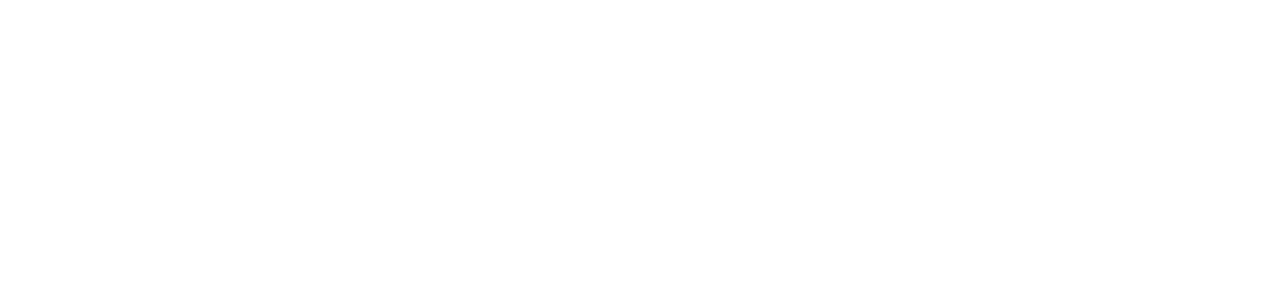
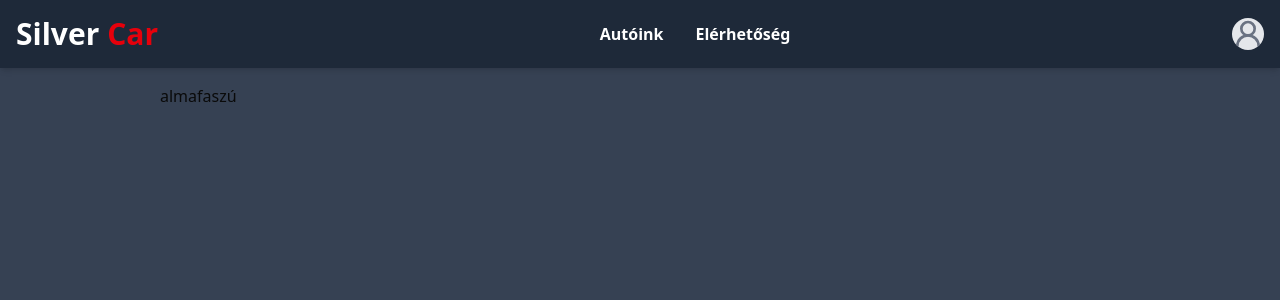
Before and after one commit to horvathmartin97/my-showcase-projects, a React (Vite) app in the folder silverArrowCar/frontend/: page /addNewCar in a window 1280 px wide. Before the commit this address had no page. Shown: the top 300 px of the page. Built offline with nearby package versions, Linux system fonts and the light colour scheme; sample sign-in values are in the browser's storage.

Commit message:
feat: add ProtectedRoute component and integrate it into routing for AddNewCarPage; create AddNewCarPage component

```diff
--- /dev/null
+++ b/silverArrowCar/frontend/src/components/ProtectedRoute.tsx
@@ -0,0 +1,28 @@
+import { useContext, useEffect, useState } from "react";
+import { Navigate } from "react-router";
+import { AuthContext } from "../contexts/AuthContext";
+
+type ProtectedRouteProps = {
+  children: React.ReactNode;
+};
+
+export default function ProtectedRoute({ children }: ProtectedRouteProps) {
+  const auth = useContext(AuthContext);
+  const [isHydrated, setIsHydrated] = useState(false);
+
+  useEffect(() => {
+    if (auth?.user?.role !== "ADMIN") {
+      setIsHydrated(true);
+    }
+  }, [auth]);
+
+  if (!isHydrated) {
+    return <div>Loading...</div>;
+  }
+
+  if (!auth?.user) {
+    return <Navigate to="/login" replace />;
+  }
+
+  return <div>{children}</div>;
+}
--- a/silverArrowCar/frontend/src/main.tsx
+++ b/silverArrowCar/frontend/src/main.tsx
@@ -10,6 +10,8 @@ import CarsPage from "./pages/CarsPage";
 import RegistrationPage from "./pages/RegistrationPage";
 import ContactPage from "./pages/ContactPage";
 import DetailedCarPage from "./pages/DetailedCarPage";
+import ProtectedRoute from "./components/ProtectedRoute";
+import AddNewCarPage from "./pages/AddNewCarPage";
 
 createRoot(document.getElementById("root")!).render(
   <StrictMode>
@@ -23,6 +25,14 @@ createRoot(document.getElementById("root")!).render(
             <Route path="/registration" element={<RegistrationPage />} />
             <Route path="/contact" element={<ContactPage />} />
             <Route path="/car/:carId" element={<DetailedCarPage />} />
+            <Route
+              path="/addNewCar"
+              element={
+                <ProtectedRoute>
+                  <AddNewCarPage />
+                </ProtectedRoute>
+              }
+            />
           </Route>
         </Routes>
       </AuthContextProvider>
--- /dev/null
+++ b/silverArrowCar/frontend/src/pages/AddNewCarPage.tsx
@@ -0,0 +1,7 @@
+export default function AddNewCarPage() {
+  return (
+    <div>
+      <h1>almafaszú</h1>
+    </div>
+  );
+}
--- a/silverArrowCar/frontend/src/pages/DetailedCarPage.tsx
+++ b/silverArrowCar/frontend/src/pages/DetailedCarPage.tsx
@@ -64,7 +64,9 @@ export default function DetailedCarPage() {
 
   return (
     <div className="max-w-6xl mx-auto p-6 space-y-6">
-      <h1 className="text-3xl font-bold text-center mb-4">Autó részletei</h1>
+      <h1 className="text-3xl font-bold text-white text-center mb-4">
+        Autó részletei
+      </h1>
 
       {loading && (
         <p className="text-center text-blue-600 animate-pulse">Betöltés...</p>
```
